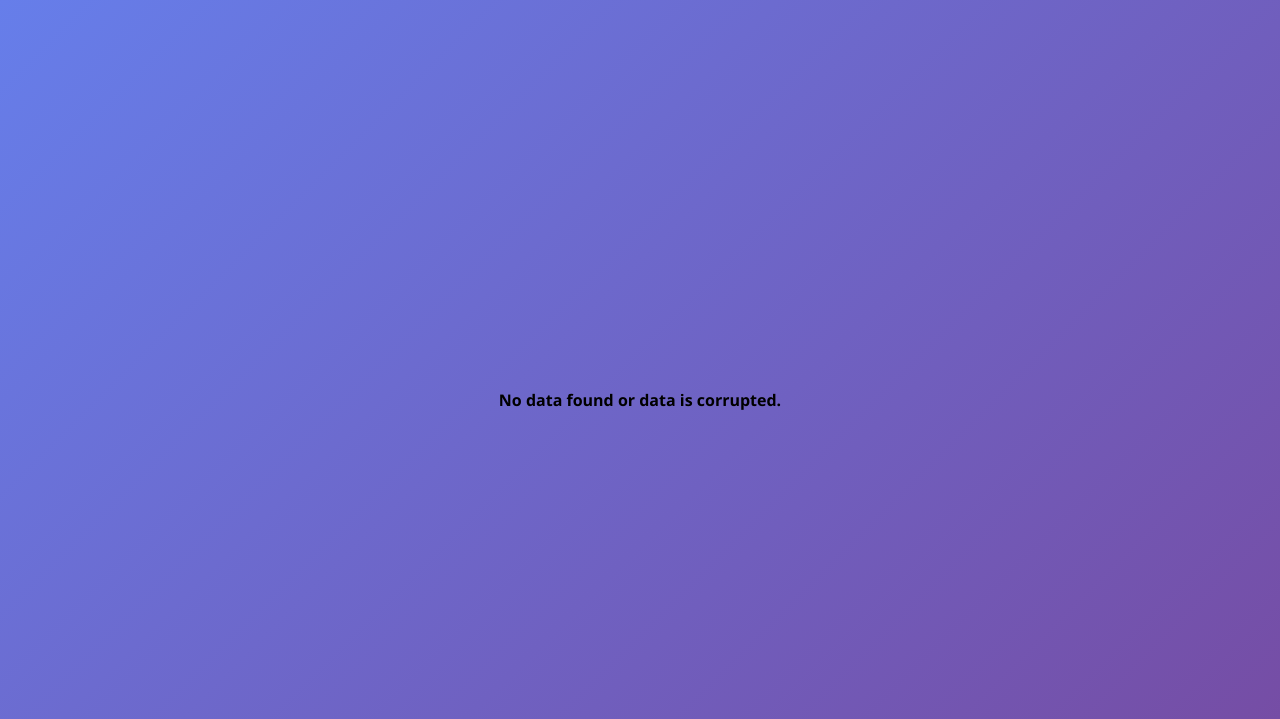
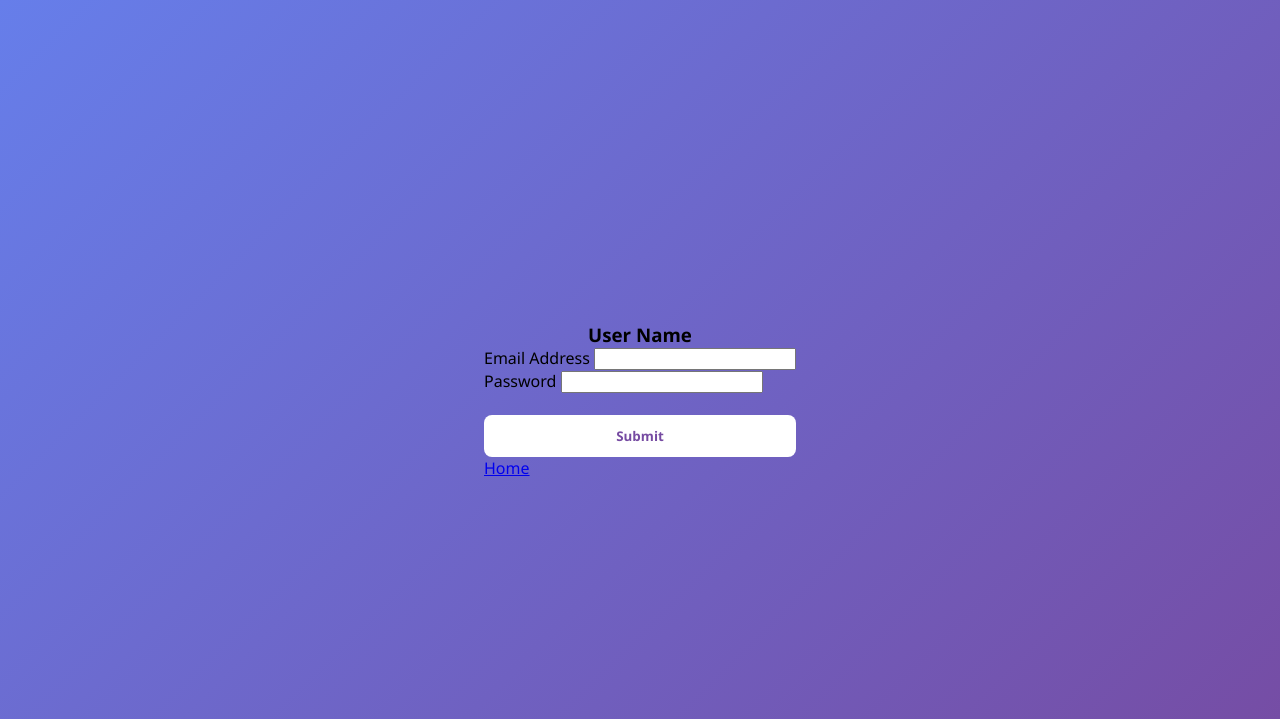
Before and after one commit to puneet204/slide_scale, a Flask app: page /check_data in a window 1280 px wide. Shown: the top 719 px of the page. Run offline with Flask 3, Linux system fonts and the light colour scheme.

Commit message:
4th commit

```diff
--- a/app.py
+++ b/app.py
@@ -69,6 +69,17 @@
 @app.route('/check_data', methods=['GET', 'POST'])
 def check_data():
     if request.method == 'POST':
+        username = request.form['username']
+        password = request.form['password']
+
+        if username == "mini" and password == "Mini@123$-.":
+            return redirect(url_for('update_data'))
+
+    return render_template('login.html')
+
+@app.route('/update_data', methods=['GET', 'POST'])
+def update_data():
+    if request.method == 'POST':
         try:
             response = request.form['option']
             email = response.split("-")[1].strip()
@@ -91,4 +102,4 @@
 if __name__ == "__main__":
     with app.app_context():
         db.create_all()
-    app.run(debug=False)
+    app.run(debug=True)
--- a/templates/data.html
+++ b/templates/data.html
@@ -2,7 +2,7 @@
 
 {% block body %}
 {% if data %}
-    <form action="/check_data" method="POST">
+    <form action="/update_data" method="POST">
         <div class="input-group">
             <label>Update Eligibility</label>
             <select name="option">
--- /dev/null
+++ b/templates/login.html
@@ -0,0 +1,20 @@
+{% extends "base.html" %}
+
+{% block body %}
+<form action="/check_data" method="POST">
+    <h3 align="center">User Name</h3>
+    <div class="form-group">
+        <label for="username"> Email Address</label>
+        <input type="text" name="username" class="form-control" id="username" aria-placeholder="Enter User Name" required/>
+    </div>
+    <div class="form-group">
+        <label for="password">Password</label>
+        <input type="password" name="password" class="form-control" id="password" aria-placeholder="Enter Your Password" required/>
+    </div>
+
+    <br />
+    <button type="submit" class="btn btn-primary">Submit</button>
+
+    <a href="/" class="top-btn">Home</a>
+
+{% endblock %}
```
Also changed, not shown: templates/register.html (+4 -4 lines), 1 other file.
